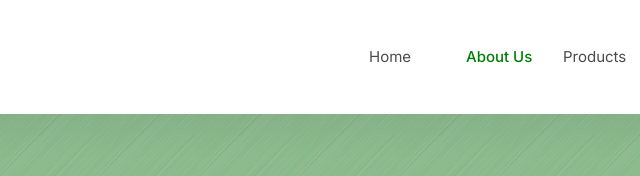
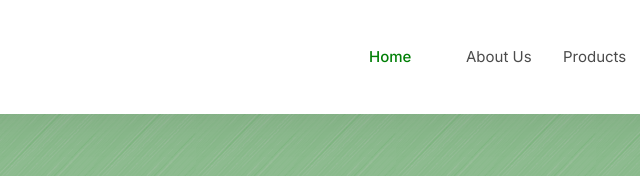
Before and after one commit to miniwebpage/edisonelectric, a plain HTML site: page about.html in a window 1280 px wide. Shown: the top 176 px of the page, 404-1044 px from the left. Drawn offline with nearby package versions, Linux system fonts and the light colour scheme.

Commit message:
update about.html

```diff
--- a/about.html
+++ b/about.html
@@ -51,8 +51,8 @@
                     </div>
                     <div class="nav_right">
                         <div class="nav_link_con desk">
-                            <a href="https://edisonelectric.github.io/" class="nav_links">Home</a>
-                            <a href="about.html" class="nav_links active">About Us</a>
+                            <a href="./edisonelectric/" class="nav_links active">Home</a>
+                            <a href="about.html" class="nav_links">About Us</a>
                             <div class="custom_drpdwn">
                                 <a href="#" class="nav_links">Products</a>
                                 <div class="custom_drpdwn_con">
@@ -61,7 +61,7 @@
                                     <a href="#" class="drpdwn_btn">Lightnings</a>
                                 </div>
                             </div>
-                            <a href="https://edisonelectric.github.io/#services" class="nav_links">Services</a>
+                            <a href="./edisonelectric/#services" class="nav_links">Services</a>
                             <a href="contactus.html" class="nav_links">Contact Us</a>
                         </div>
                         <div class="nav_link_con mob">
```
